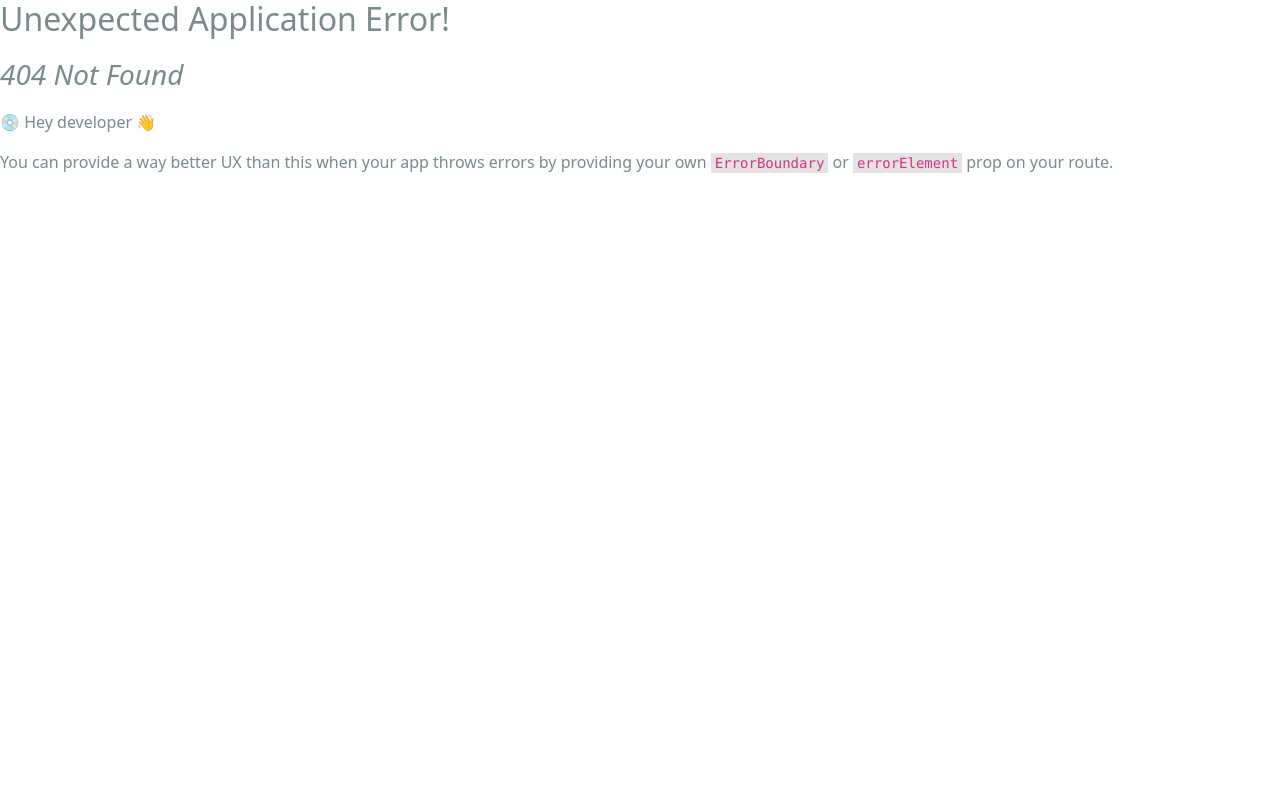
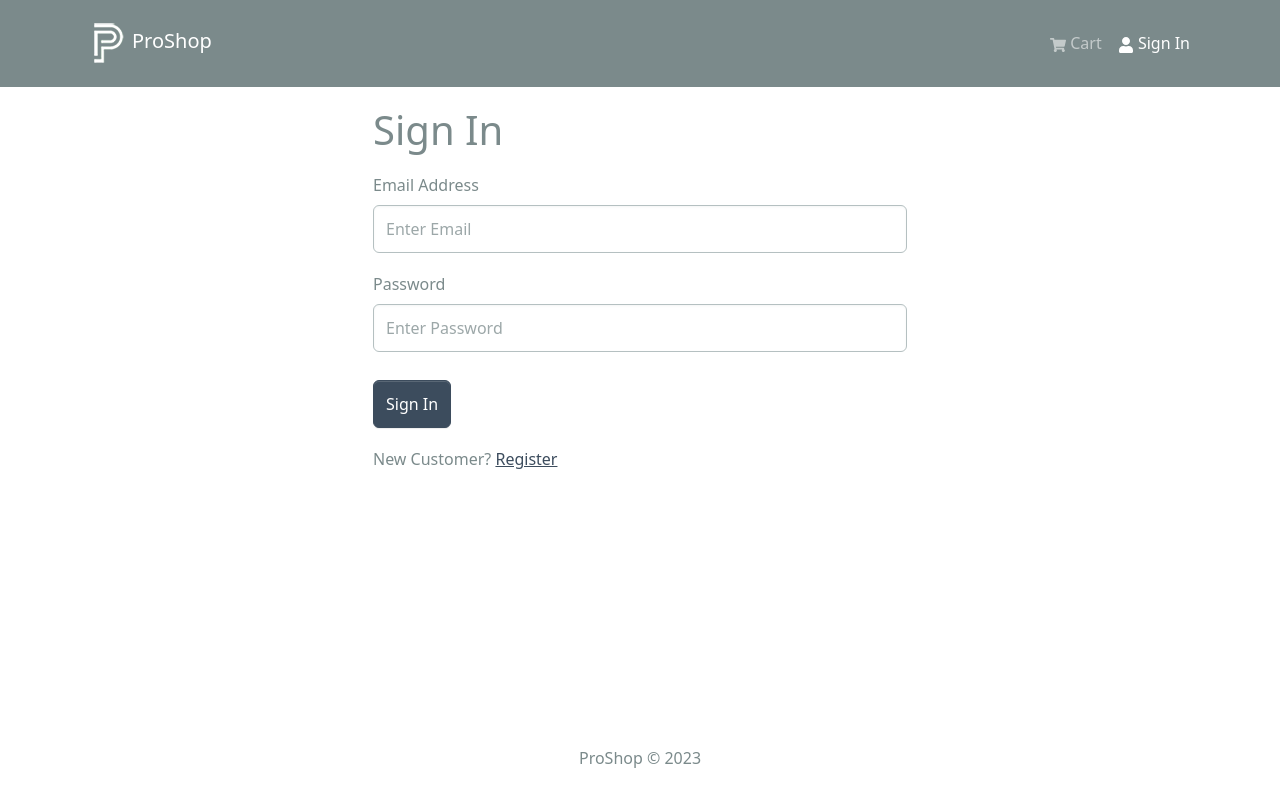
Before and after one commit to johnryo/proshop-v2, a React (Create React App) app in the folder frontend/: page /login in a window 1280 px wide. Before the commit this address had no page. Shown: the top 802 px of the page. Built offline with nearby package versions, Linux system fonts and the light colour scheme.

Commit message:
Add authSlice.js and usersApiSlice.js; build out login screen; complete login functionality

```diff
--- a/frontend/package.json
+++ b/frontend/package.json
@@ -18,6 +18,7 @@
     "react-router-bootstrap": "^0.26.2",
     "react-router-dom": "^6.11.1",
     "react-scripts": "5.0.1",
+    "react-toastify": "^9.1.2",
     "web-vitals": "^2.1.4"
   },
   "scripts": {
--- a/frontend/src/App.js
+++ b/frontend/src/App.js
@@ -1,5 +1,7 @@
 import { Outlet } from 'react-router-dom';
 import { Container } from 'react-bootstrap';
+import { ToastContainer } from 'react-toastify';
+import 'react-toastify/dist/ReactToastify.css';
 import { Header, Footer } from './components';
 
 function App() {
@@ -12,6 +14,7 @@ function App() {
         </Container>
       </main>
       <Footer />
+      <ToastContainer />
     </>
   );
 }
--- /dev/null
+++ b/frontend/src/components/FormContainer.jsx
@@ -0,0 +1,15 @@
+import { Container, Row, Col } from 'react-bootstrap';
+
+const FormContainer = ({ children }) => {
+  return (
+    <Container>
+      <Row className='justify-content-md-center'>
+        <Col xs={12} md={6}>
+          {children}
+        </Col>
+      </Row>
+    </Container>
+  );
+};
+
+export default FormContainer;
--- a/frontend/src/components/Header.jsx
+++ b/frontend/src/components/Header.jsx
@@ -1,11 +1,16 @@
 import { useSelector } from 'react-redux';
-import { Container, Navbar, Nav, Badge } from 'react-bootstrap';
+import { Container, Navbar, Nav, Badge, NavDropdown } from 'react-bootstrap';
 import { LinkContainer } from 'react-router-bootstrap';
 import { FaShoppingCart, FaUser } from 'react-icons/fa';
 import logo from '../assets/logo.png';
 
 const Header = () => {
   const { cartItems } = useSelector((state) => state.cart);
+  const { userInfo } = useSelector((state) => state.auth);
+
+  const logoutHandler = () => {
+    console.log('logout');
+  };
 
   return (
     <header>
@@ -30,11 +35,23 @@ const Header = () => {
                   )}
                 </Nav.Link>
               </LinkContainer>
-              <LinkContainer to='/login'>
-                <Nav.Link>
-                  <FaUser /> Sign In
-                </Nav.Link>
-              </LinkContainer>
+
+              {userInfo ? (
+                <NavDropdown title={userInfo.name} id='username'>
+                  <LinkContainer to='/profile'>
+                    <NavDropdown.Item>Profile</NavDropdown.Item>
+                  </LinkContainer>
+                  <NavDropdown.Item onClick={logoutHandler}>
+                    Logout
+                  </NavDropdown.Item>
+                </NavDropdown>
+              ) : (
+                <LinkContainer to='/login'>
+                  <Nav.Link>
+                    <FaUser /> Sign In
+                  </Nav.Link>
+                </LinkContainer>
+              )}
             </Nav>
           </Navbar.Collapse>
         </Container>
--- a/frontend/src/components/index.js
+++ b/frontend/src/components/index.js
@@ -4,3 +4,4 @@ export { default as Product } from './Product';
 export { default as Rating } from './Rating';
 export { default as Loader } from './Loader';
 export { default as Message } from './Message';
+export { default as FormContainer } from './FormContainer';
--- a/frontend/src/index.js
+++ b/frontend/src/index.js
@@ -12,7 +12,7 @@ import store from './store';
 import './assets/styles/bootstrap.custom.css';
 import './assets/styles/index.css';
 import App from './App';
-import { HomeScreen, ProductScreen, CartScreen } from './screens';
+import { HomeScreen, ProductScreen, CartScreen, LoginScreen } from './screens';
 
 const router = createBrowserRouter(
   createRoutesFromElements(
@@ -20,6 +20,7 @@ const router = createBrowserRouter(
       <Route index={true} path='/' element={<HomeScreen />} />
       <Route path='/product/:id' element={<ProductScreen />} />
       <Route path='/cart' element={<CartScreen />} />
+      <Route path='/login' element={<LoginScreen />} />
     </Route>
   )
 );
--- /dev/null
+++ b/frontend/src/screens/LoginScreen.jsx
@@ -0,0 +1,91 @@
+import { useState, useEffect } from 'react';
+import { Link, useLocation, useNavigate } from 'react-router-dom';
+import { Row, Col, Form, Button } from 'react-bootstrap';
+import { useDispatch, useSelector } from 'react-redux';
+import { toast } from 'react-toastify';
+// import { useLoginMutation } from '../slices/usersApiSlice';
+// import { setCredentials } from '../slices/authSlice';
+import { useLoginMutation, setCredentials } from '../slices';
+import { FormContainer, Loader } from '../components';
+
+const LoginScreen = () => {
+  const [email, setEmail] = useState('');
+  const [password, setPassword] = useState('');
+
+  const dispatch = useDispatch();
+  const navigate = useNavigate();
+
+  const [login, { isLoading }] = useLoginMutation();
+  const { userInfo } = useSelector((state) => state.auth);
+
+  const { search } = useLocation();
+  const sp = new URLSearchParams(search);
+  const redirect = sp.get('redirect') || '/';
+
+  useEffect(() => {
+    if (userInfo) {
+      navigate(redirect);
+    }
+  }, [userInfo, redirect, navigate]);
+
+  const submitHandler = async (e) => {
+    e.preventDefault();
+    try {
+      const res = await login({ email, password }).unwrap();
+      dispatch(setCredentials({ ...res }));
+      navigate(redirect);
+    } catch (err) {
+      toast.error(err?.data?.message || err.error);
+    }
+  };
+
+  return (
+    <FormContainer>
+      <h1>Sign In</h1>
+
+      <Form onSubmit={submitHandler}>
+        <Form.Group controlId='email' className='my-3'>
+          <Form.Label>Email Address</Form.Label>
+          <Form.Control
+            type='email'
+            value={email}
+            placeholder='Enter Email'
+            onChange={(e) => setEmail(e.currentTarget.value)}
+          ></Form.Control>
+        </Form.Group>
+
+        <Form.Group controlId='password' className='my-3'>
+          <Form.Label>Password</Form.Label>
+          <Form.Control
+            type='password'
+            value={password}
+            placeholder='Enter Password'
+            onChange={(e) => setPassword(e.currentTarget.value)}
+          ></Form.Control>
+        </Form.Group>
+
+        <Button
+          type='submit'
+          variant='primary'
+          className='mt-2'
+          disabled={isLoading}
+        >
+          Sign In
+        </Button>
+
+        {isLoading && <Loader />}
+      </Form>
+
+      <Row className='py-3'>
+        <Col>
+          New Customer?{' '}
+          <Link to={redirect ? `/register?redirect=${redirect}` : '/register'}>
+            Register
+          </Link>
+        </Col>
+      </Row>
+    </FormContainer>
+  );
+};
+
+export default LoginScreen;
--- a/frontend/src/screens/index.js
+++ b/frontend/src/screens/index.js
@@ -1,3 +1,4 @@
 export { default as HomeScreen } from './HomeScreen';
 export { default as ProductScreen } from './ProductScreen';
 export { default as CartScreen } from './CartScreen';
+export { default as LoginScreen } from './LoginScreen';
--- /dev/null
+++ b/frontend/src/slices/authSlice.js
@@ -0,0 +1,22 @@
+import { createSlice } from '@reduxjs/toolkit';
+
+const initialState = {
+  userInfo: localStorage.getItem('userInfo')
+    ? JSON.parse(localStorage.getItem('userInfo'))
+    : null,
+};
+
+const authSlice = createSlice({
+  name: 'auth',
+  initialState,
+  reducers: {
+    setCredentials: (state, action) => {
+      state.userInfo = action.payload;
+      localStorage.setItem('userInfo', JSON.stringify(action.payload));
+    },
+  },
+});
+
+export const { setCredentials } = authSlice.actions;
+
+export default authSlice.reducer;
--- /dev/null
+++ b/frontend/src/slices/index.js
@@ -0,0 +1,9 @@
+import { apiSlice } from './apiSlice';
+import { useLoginMutation } from './usersApiSlice';
+import { setCredentials } from './authSlice';
+export { apiSlice };
+export { useLoginMutation };
+export { setCredentials };
+
+export { default as cartSliceReducer } from './cartSlice';
+export { default as authSliceReducer } from './authSlice';
--- /dev/null
+++ b/frontend/src/slices/usersApiSlice.js
@@ -0,0 +1,16 @@
+import { USERS_URL } from '../constants';
+import { apiSlice } from './apiSlice';
+
+export const usersApiSlice = apiSlice.injectEndpoints({
+  endpoints: (builder) => ({
+    login: builder.mutation({
+      query: (data) => ({
+        url: `${USERS_URL}/auth`,
+        method: 'POST',
+        body: data,
+      }),
+    }),
+  }),
+});
+
+export const { useLoginMutation } = usersApiSlice;
--- a/frontend/src/store.js
+++ b/frontend/src/store.js
@@ -1,11 +1,11 @@
 import { configureStore } from '@reduxjs/toolkit';
-import { apiSlice } from './slices/apiSlice';
-import cartSliceReducer from './slices/cartSlice';
+import { apiSlice, cartSliceReducer, authSliceReducer } from './slices';
 
 const store = configureStore({
   reducer: {
     [apiSlice.reducerPath]: apiSlice.reducer,
     cart: cartSliceReducer,
+    auth: authSliceReducer,
   },
   middleware: (getDefaultMiddleware) =>
     getDefaultMiddleware().concat(apiSlice.middleware),
```
Also changed, not shown: 2 other files (tests, documents, lock files or other folders).
